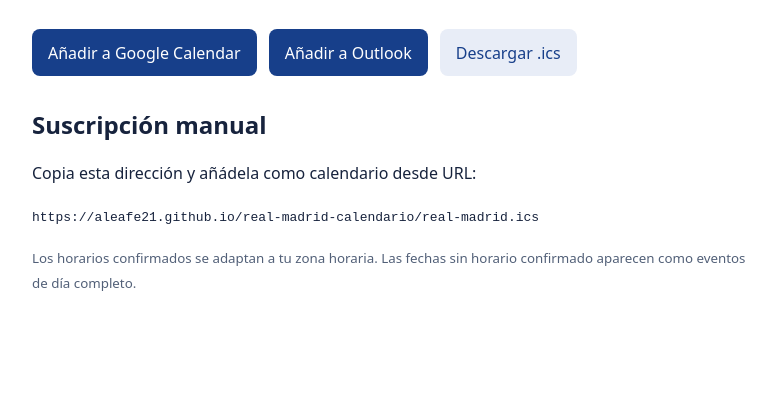
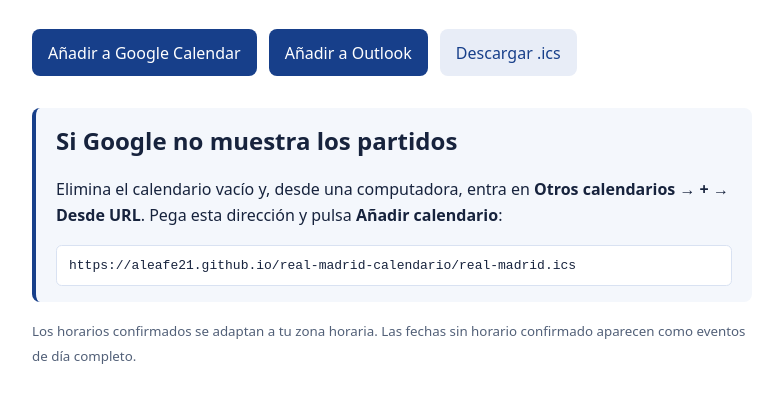
Before and after one commit to aleafe21/real-madrid-calendario, a plain HTML site: page site/index.html in a window 1280 px wide. Shown: the part 175-574 px from the top of the page, without its empty margins (248-1029 px from the left). Drawn offline with Linux system fonts and the light colour scheme.

Commit message:
fix: mejorar suscripcion desde Google Calendar

```diff
--- a/site/index.html
+++ b/site/index.html
@@ -11,8 +11,13 @@
     p, li { line-height: 1.6; }
     .actions { display: flex; flex-wrap: wrap; gap: .75rem; margin: 2rem 0; }
     a.button { background: #173f8a; color: white; padding: .8rem 1rem; border-radius: .5rem; text-decoration: none; }
+    a.button:hover { background: #0f2f6d; }
+    a.button:focus-visible { outline: 3px solid #f2c94c; outline-offset: 3px; }
     a.secondary { background: #e8edf7; color: #173f8a; }
-    code { overflow-wrap: anywhere; }
+    a.secondary:hover { background: #d9e2f2; }
+    .manual { background: #f4f7fc; border-left: 4px solid #173f8a; border-radius: .5rem; padding: 1rem 1.25rem; }
+    .manual h2 { margin-top: 0; }
+    code { display: block; background: white; border: 1px solid #d9e2f2; border-radius: .35rem; overflow-wrap: anywhere; padding: .75rem; }
     small { color: #526078; }
   </style>
 </head>
@@ -21,13 +26,15 @@
     <h1>Real Madrid · partidos oficiales</h1>
     <p>Calendario actualizado diariamente. Incluye Liga, Champions League, Copa del Rey, Supercopas y otras competiciones oficiales. Excluye amistosos y entrenamientos.</p>
     <div class="actions">
-      <a class="button" href="https://calendar.google.com/calendar/render?cid=https%3A%2F%2Faleafe21.github.io%2Freal-madrid-calendario%2Freal-madrid.ics">Añadir a Google Calendar</a>
+      <a class="button" href="https://calendar.google.com/calendar/r?cid=webcal%3A%2F%2Faleafe21.github.io%2Freal-madrid-calendario%2Freal-madrid.ics" target="_blank" rel="noopener">Añadir a Google Calendar</a>
       <a class="button" href="webcal://aleafe21.github.io/real-madrid-calendario/real-madrid.ics">Añadir a Outlook</a>
       <a class="button secondary" href="real-madrid.ics" download>Descargar .ics</a>
     </div>
-    <h2>Suscripción manual</h2>
-    <p>Copia esta dirección y añádela como calendario desde URL:</p>
-    <p><code>https://aleafe21.github.io/real-madrid-calendario/real-madrid.ics</code></p>
+    <section class="manual">
+      <h2>Si Google no muestra los partidos</h2>
+      <p>Elimina el calendario vacío y, desde una computadora, entra en <strong>Otros calendarios → + → Desde URL</strong>. Pega esta dirección y pulsa <strong>Añadir calendario</strong>:</p>
+      <code>https://aleafe21.github.io/real-madrid-calendario/real-madrid.ics</code>
+    </section>
     <p><small>Los horarios confirmados se adaptan a tu zona horaria. Las fechas sin horario confirmado aparecen como eventos de día completo.</small></p>
   </main>
 </body>
```
